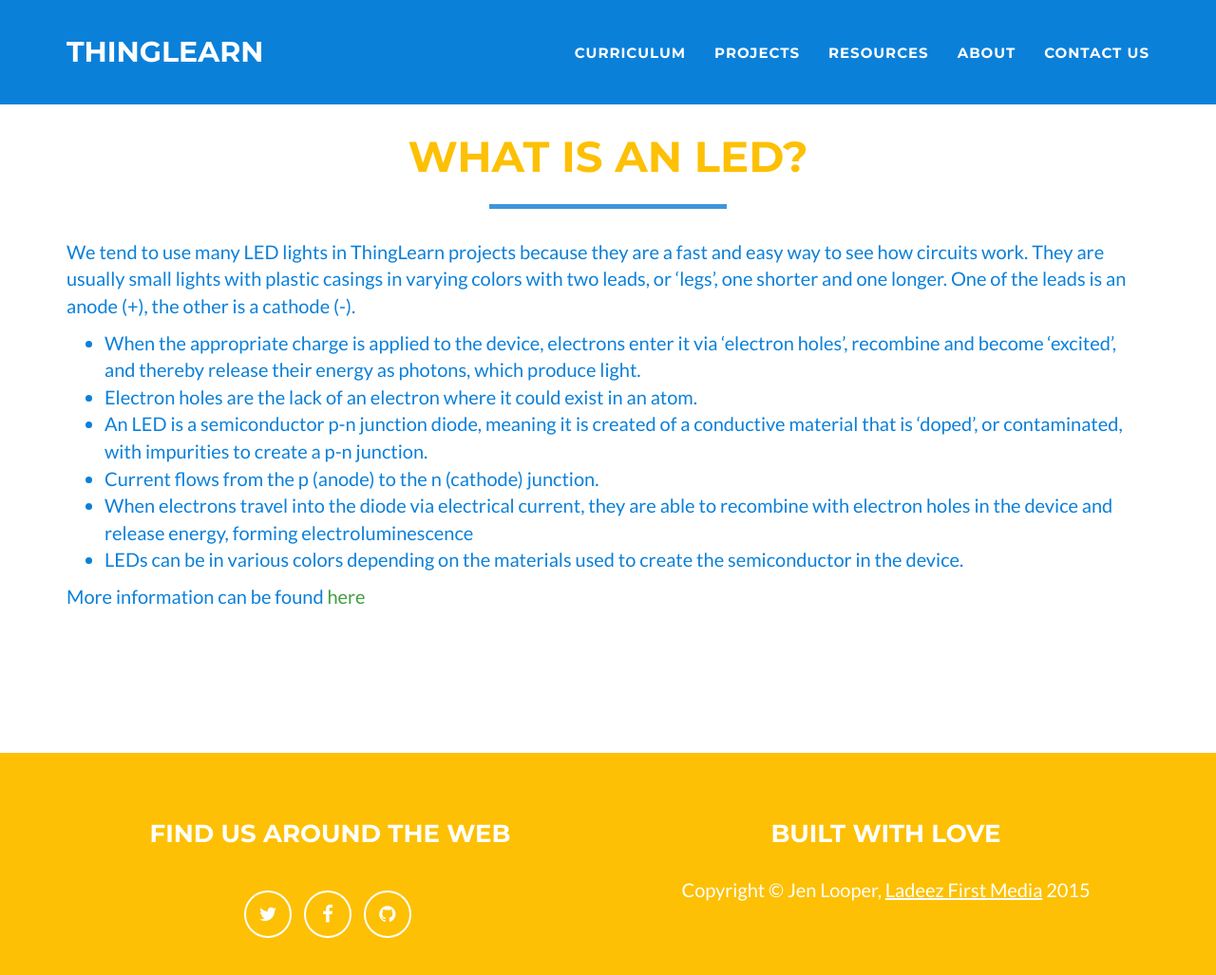
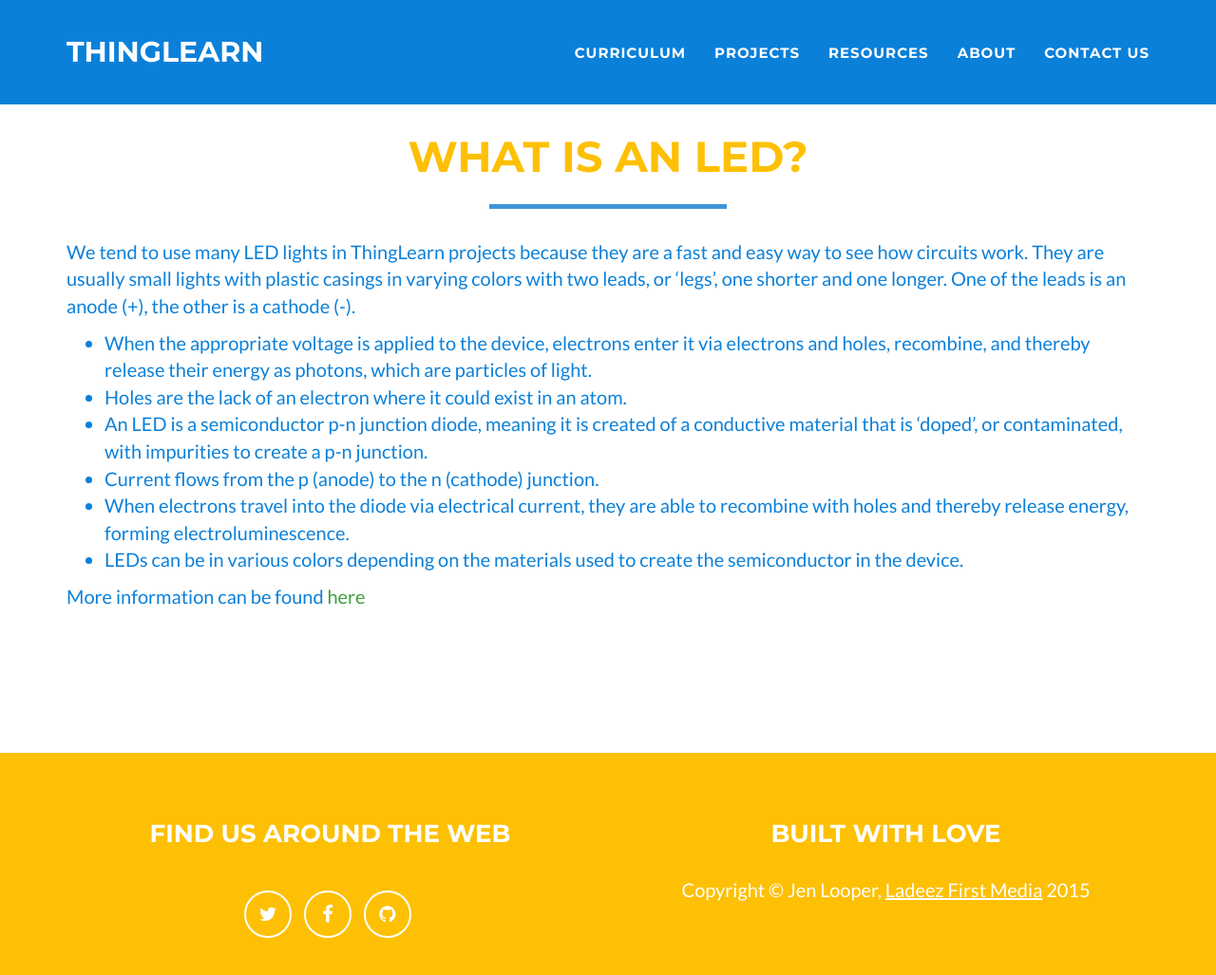
Before and after one commit to jlooper/thinglearn, a Jekyll site: the page built from _posts/2015-06-02-essentials4.markdown, in a window 1280 px wide and 1048 px high. Shown: the top 1027 px of the window at 95% size. Built offline with Jekyll 4.4.1, drawn with Linux system fonts in a browser that asks for light colours.

Commit message:
vetted content

```diff
--- a/_posts/2015-06-02-essentials4.markdown
+++ b/_posts/2015-06-02-essentials4.markdown
@@ -8,11 +8,11 @@ url: what-is-an-led
 ---
 We tend to use many LED lights in ThingLearn projects because they are a fast and easy way to see how circuits work. They are usually small lights with plastic casings in varying colors with two leads, or 'legs', one shorter and one longer. One of the leads is an anode (+), the other is a cathode (-).
 
-- When the appropriate charge is applied to the device, electrons enter it via 'electron holes', recombine and become 'excited', and thereby release their energy as photons, which produce light.
-- Electron holes are the lack of an electron where it could exist in an atom.
+- When the appropriate voltage is applied to the device, electrons enter it via electrons and  holes, recombine, and thereby release their energy as photons, which are particles of light.
+- Holes are the lack of an electron where it could exist in an atom.
 - An LED is a semiconductor p-n junction diode, meaning it is created of a conductive material that is 'doped', or contaminated, with impurities to create a p-n junction.
 - Current flows from the p (anode) to the n (cathode) junction.
-- When electrons travel into the diode via electrical current, they are able to recombine with electron holes in the device and release energy, forming electroluminescence
+- When electrons travel into the diode via electrical current, they are able to recombine with  holes and thereby release energy, forming electroluminescence.
 - LEDs can be in various colors depending on the materials used to create the semiconductor in the device.
 
 More information can be found [here](https://en.wikipedia.org/wiki/Light-emitting_diode)
```
